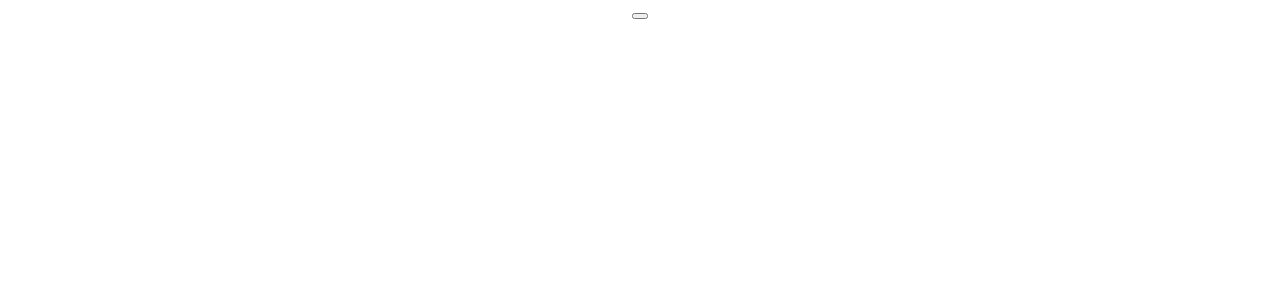
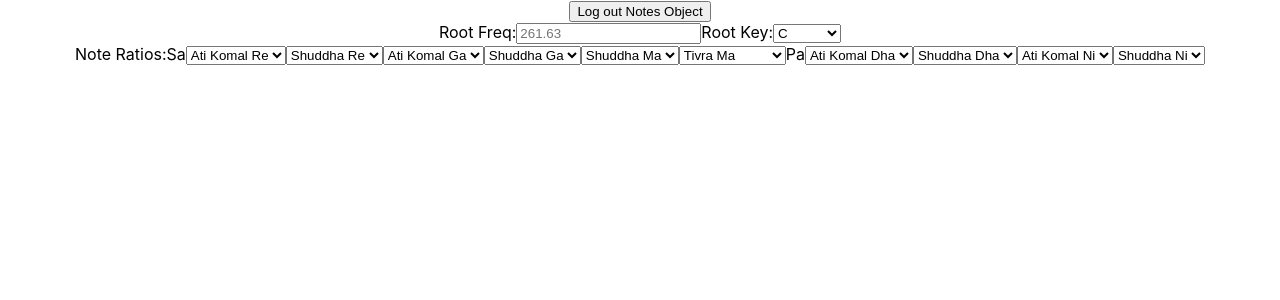
Before and after one commit to pawanbenjamin/shruti-midi-synth, a React (Create React App) app: page / in a window 1280 px wide. Shown: the top 300 px of the page. Built offline with nearby package versions, Linux system fonts and the light colour scheme.

Commit message:
seeting up freq table

```diff
--- a/src/App.js
+++ b/src/App.js
@@ -1,14 +1,36 @@
-import { useEffect, useRef } from "react";
+import { useEffect, useRef, useState } from "react";
 
 import "./App.css";
+import FreqTable from "./components/FreqTable";
 import MIDI from "./components/MIDI";
 
 function App() {
   var AudioContext = window.AudioContext || window.webkitAudioContext;
 
   const audioCtx = new AudioContext();
+  const gain = audioCtx.createGain();
+  const filter = audioCtx.createBiquadFilter();
+  gain.connect(filter);
+  filter.connect(audioCtx.destination);
 
   const notes = useRef({});
+
+  const [rootKey, setRootKey] = useState(60);
+
+  const [rootFreq, setRootFreq] = useState("261.63");
+
+  const [sa, setSa] = useState("1/1");
+  const [komalRe, setKomalRe] = useState("16/15");
+  const [re, setRe] = useState("9/8");
+  const [komalGa, setKomalGa] = useState("6/5");
+  const [ga, setGa] = useState("5/4");
+  const [ma, setMa] = useState("4/3");
+  const [tivraMa, setTivraMa] = useState("45/32");
+  const [pa, setPa] = useState("3/2");
+  const [komalDha, setKomalDha] = useState("8/5");
+  const [dha, setDha] = useState("5/3");
+  const [komalNi, setKomalNi] = useState("9/5");
+  const [ni, setNi] = useState("15/8");
 
   const onClick = () => {
     console.log("notes: ", notes.current);
@@ -16,8 +38,44 @@
 
   return (
     <div className="App">
-      <button onClick={onClick}></button>
-      <MIDI notes={notes} audioCtx={audioCtx} />
+      <button onClick={onClick}>Log out Notes Object</button>
+      <MIDI
+        notes={notes}
+        audioCtx={audioCtx}
+        gain={gain}
+        rootKey={rootKey}
+        rootFreq={rootFreq}
+        scale={[
+          sa,
+          komalRe,
+          re,
+          komalGa,
+          ga,
+          ma,
+          tivraMa,
+          pa,
+          komalDha,
+          dha,
+          komalNi,
+          ni,
+        ]}
+      />
+      <FreqTable
+        setRootKey={setRootKey}
+        setRootFreq={setRootFreq}
+        setSa={setSa}
+        setKomalRe={setKomalRe}
+        setRe={setRe}
+        setKomalGa={setKomalGa}
+        setGa={setGa}
+        setMa={setMa}
+        setTivraMa={setTivraMa}
+        setPa={setPa}
+        setKomalDha={setKomalDha}
+        setDha={setDha}
+        setKomalNi={setKomalNi}
+        setNi={setNi}
+      />
     </div>
   );
 }
--- /dev/null
+++ b/src/components/FreqTable.js
@@ -0,0 +1,100 @@
+import React from "react";
+
+function FreqTable({
+  setRootFreq,
+  setRootKey,
+  setSa,
+  setKomalRe,
+  setRe,
+  setKomalGa,
+  setGa,
+  setMa,
+  setTivraMa,
+  setPa,
+  setKomalDha,
+  setDha,
+  setKomalNi,
+  setNi,
+}) {
+  const changeKey = (e) => {
+    setRootKey(e.target.value);
+  };
+
+  const changeRatio = (e, setter) => {
+    setter(e.target.value);
+  };
+  return (
+    <div className="freq-table">
+      <div className="root-info">
+        <label>Root Freq:</label>
+        <input
+          type="text"
+          placeholder="261.63"
+          onChange={(e) => setRootFreq(e.target.value)}
+        />
+        <label>Root Key:</label>
+        <select className="root-note" onChange={changeKey}>
+          <option value="60">C</option>
+          <option value="61">C# / Db</option>
+          <option value="62">D</option>
+          <option value="63">D# / Eb</option>
+          <option value="64">E</option>
+          <option value="65">F</option>
+          <option value="66">F# / Gb</option>
+          <option value="67">G</option>
+          <option value="68">G# / Ab</option>
+          <option value="69">A</option>
+          <option value="70">A# / Bb</option>
+          <option value="71">B</option>
+        </select>
+      </div>
+      <div className="note-ratios">
+        <label>Note Ratios:</label>
+        <span>Sa</span>
+        <select onChange={(e) => changeRatio(e, setKomalRe)}>
+          <option value="256/243">Ati Komal Re</option>
+          <option value="16/15">Komal Re</option>
+        </select>
+        <select onChange={(e) => changeRatio(e, setRe)}>
+          <option value="10/9">Shuddha Re</option>
+          <option value="9/8">Tivra Re</option>
+        </select>
+        <select onChange={(e) => changeRatio(e, setKomalGa)}>
+          <option value="32/27">Ati Komal Ga</option>
+          <option value="6/5">Komal Ga</option>
+        </select>
+        <select onChange={(e) => changeRatio(e, setGa)}>
+          <option value="5/4">Shuddha Ga</option>
+          <option value="81/64">Tivra Ga</option>
+        </select>
+        <select onChange={(e) => changeRatio(e, setMa)}>
+          <option value="4/3">Shuddha Ma</option>
+          <option value="27/20">Shruti Ma</option>
+        </select>
+        <select onChange={(e) => changeRatio(e, setTivraMa)}>
+          <option value="45/32">Tivra Ma</option>
+          <option value="729/512">Tivra Tivra Ma</option>
+        </select>
+        <span>Pa</span>
+        <select onChange={(e) => changeRatio(e, setKomalDha)}>
+          <option value="128/81">Ati Komal Dha</option>
+          <option value="8/5">Komal Dha</option>
+        </select>
+        <select onChange={(e) => changeRatio(e, setDha)}>
+          <option value="5/3">Shuddha Dha</option>
+          <option value="27/16">Tivra Dha</option>
+        </select>
+        <select onChange={(e) => changeRatio(e, setKomalNi)}>
+          <option value="16/9">Ati Komal Ni</option>
+          <option value="9/5">Komal Ni</option>
+        </select>
+        <select onChange={(e) => changeRatio(e, setNi)}>
+          <option value="15/8">Shuddha Ni</option>
+          <option value="243/128">Tivra Ni</option>
+        </select>
+      </div>
+    </div>
+  );
+}
+
+export default FreqTable;
--- a/src/components/MIDI.js
+++ b/src/components/MIDI.js
@@ -1,11 +1,73 @@
 import React, { useEffect } from "react";
+import { parseNoteValues } from "../utils";
 
-function MIDI({ notes }) {
+function MIDI({ notes, audioCtx, gain, rootKey, rootFreq, scale }) {
+  //   function parseNoteValues(note, rootKey, scale, rootFreq) {
+  //     //if root key is 58 (D)
+  //     //the frequency for 58:rootFreq
+  //     //createFrequency Table to use for note generation
+  //     let copy = rootKey;
+  //     let scaleDegree = 0;
+  //     let oct = 1;
+  //     let idx = 0 % 12;
+  //     const freqTable = {
+  //       rootKey: rootFreq,
+  //     };
+  //     while (copy < 128) {
+  //       let ratio = scale[scaleDegree % 12];
+  //       let [numer, denom] = ratio.split("/");
+  //       numer = parseInt(numer);
+  //       denom = parseInt(denom);
+  //       console.log({
+  //         numer,
+  //         denom,
+  //       });
+  //       //   const [numerator, denominator] = scale[scaleDegree % 11].split("/");
+  //       //   freqTable[copy] = (rootFreq * +numerator) / +denominator;
+  //       copy++;
+  //       scaleDegree++;
+  //       idx++;
+  //       if (idx === 0) {
+  //         oct++;
+  //       }
+  //     }
+  //     let copy2 = rootFreq;
+  //     let scaleDeg2 = 0;
+  //     let idx2 = 0 % 12;
+  //     while (copy2 >= 0) {
+  //       let ratio = scale[scaleDeg2 % 12];
+  //       let [numer, denom] = ratio.split("/");
+  //       numer = parseInt(numer);
+  //       denom = parseInt(denom);
+  //       console.log({
+  //         numer,
+  //         denom,
+  //       });
+  //       //   const [numerator, denominator] = scale[scaleDegree % 11].split("/");
+  //       //   freqTable[copy] = (rootFreq * +numerator) / +denominator;
+  //       copy2--;
+  //       scaleDeg2--;
+  //       idx--;
+  //       if (idx === 0) {
+  //         oct--;
+  //       }
+  //     }
+  //     console.log(scale);
+  //   }
+
   function addNote(note, velocity) {
-    notes.current[note] = velocity;
+    // here we need to reference out freq map stored in parent component
+    // parseNoteValues(note, rootKey, scale, rootFreq);
+    const osc = audioCtx.createOscillator();
+    osc.frequency.setValueAtTime(440.0, audioCtx.currentTime);
+    osc.type = "sawtooth";
+    notes.current[note] = osc;
+    notes.current[note].connect(gain);
+    notes.current[note].start();
   }
 
   function removeNote(note) {
+    notes.current[note].stop();
     delete notes.current[note];
   }
 
--- /dev/null
+++ b/src/utils/index.js
@@ -0,0 +1,121 @@
+// includeing 21 to including 108
+
+// root key is midi key number, freq is HZ of that note, scale is the proportions
+// export const makeFreqTable = (rootKey, rootFreq, scale) => {
+//   let freqTable = {};
+
+//     freqTable[rootKey] = rootFreq
+
+//   for (let ratio of scale) {
+//     let [numer, denom] = ratio.split("/");
+//     numer = parseInt(numer);
+//     denom = parseInt(denom);
+//   }
+// };
+
+// function parseNoteValues(note, rootKey, scale, rootFreq) {
+//   //if root key is 58 (D)
+//   //the frequency for 58:rootFreq
+//   //createFrequency Table to use for note generation
+//   let copy = rootKey;
+//   let scaleDegree = 0;
+//   let oct = 1;
+//   let idx = 0 % 12;
+//   const freqTable = {
+//     rootKey: rootFreq,
+//   };
+//   while (copy < 128) {
+//     let ratio = scale[scaleDegree % 12];
+//     let [numer, denom] = ratio.split("/");
+//     numer = parseInt(numer);
+//     denom = parseInt(denom);
+//     console.log({
+//       numer,
+//       denom,
+//     });
+//     //   const [numerator, denominator] = scale[scaleDegree % 11].split("/");
+//     //   freqTable[copy] = (rootFreq * +numerator) / +denominator;
+//     copy++;
+//     scaleDegree++;
+//     idx++;
+//     if (idx === 0) {
+//       oct++;
+//     }
+//   }
+//   let copy2 = rootFreq;
+//   let scaleDeg2 = 0;
+//   let idx2 = 0 % 12;
+//   while (copy2 >= 0) {
+//     let ratio = scale[scaleDeg2 % 12];
+//     let [numer, denom] = ratio.split("/");
+//     numer = parseInt(numer);
+//     denom = parseInt(denom);
+//     console.log({
+//       numer,
+//       denom,
+//     });
+//     //   const [numerator, denominator] = scale[scaleDegree % 11].split("/");
+//     //   freqTable[copy] = (rootFreq * +numerator) / +denominator;
+//     copy2--;
+//     scaleDeg2--;
+//     idx--;
+//     if (idx === 0) {
+//       oct--;
+//     }
+//   }
+//   console.log(scale);
+// }
+
+export function parseNoteValues(rootKey, scale, rootFreq) {
+  //if root key is 58 (D)
+  //the frequency for 58:rootFreq
+  //createFrequency Table to use for note generation
+  let copy = rootKey;
+  let scaleDegree = 0;
+  let oct = 1;
+  let idx = 0 % 12;
+  const freqTable = {
+    rootKey: rootFreq,
+  };
+  while (copy <= 108) {
+    let ratio = scale[scaleDegree % 12];
+    let [numer, denom] = ratio.split("/");
+    numer = parseInt(numer);
+    denom = parseInt(denom);
+    console.log({
+      numer,
+      denom,
+    });
+
+    freqTable[copy] = (rootFreq * numer) / denom;
+
+    copy++;
+    scaleDegree++;
+    idx++;
+    if (idx === 0) {
+      oct++;
+    }
+  }
+  let copy2 = rootFreq;
+  let scaleDeg2 = 0;
+  let idx2 = 0 % 12;
+  while (copy2 >= 21) {
+    let ratio = scale[scaleDeg2 % 12];
+    let [numer, denom] = ratio.split("/");
+    numer = parseInt(numer);
+    denom = parseInt(denom);
+    console.log({
+      numer,
+      denom,
+    });
+    //   const [numerator, denominator] = scale[scaleDegree % 11].split("/");
+    //   freqTable[copy] = (rootFreq * +numerator) / +denominator;
+    copy2--;
+    scaleDeg2--;
+    idx2--;
+    if (idx === 0) {
+      oct--;
+    }
+  }
+  console.log(scale);
+}
```
